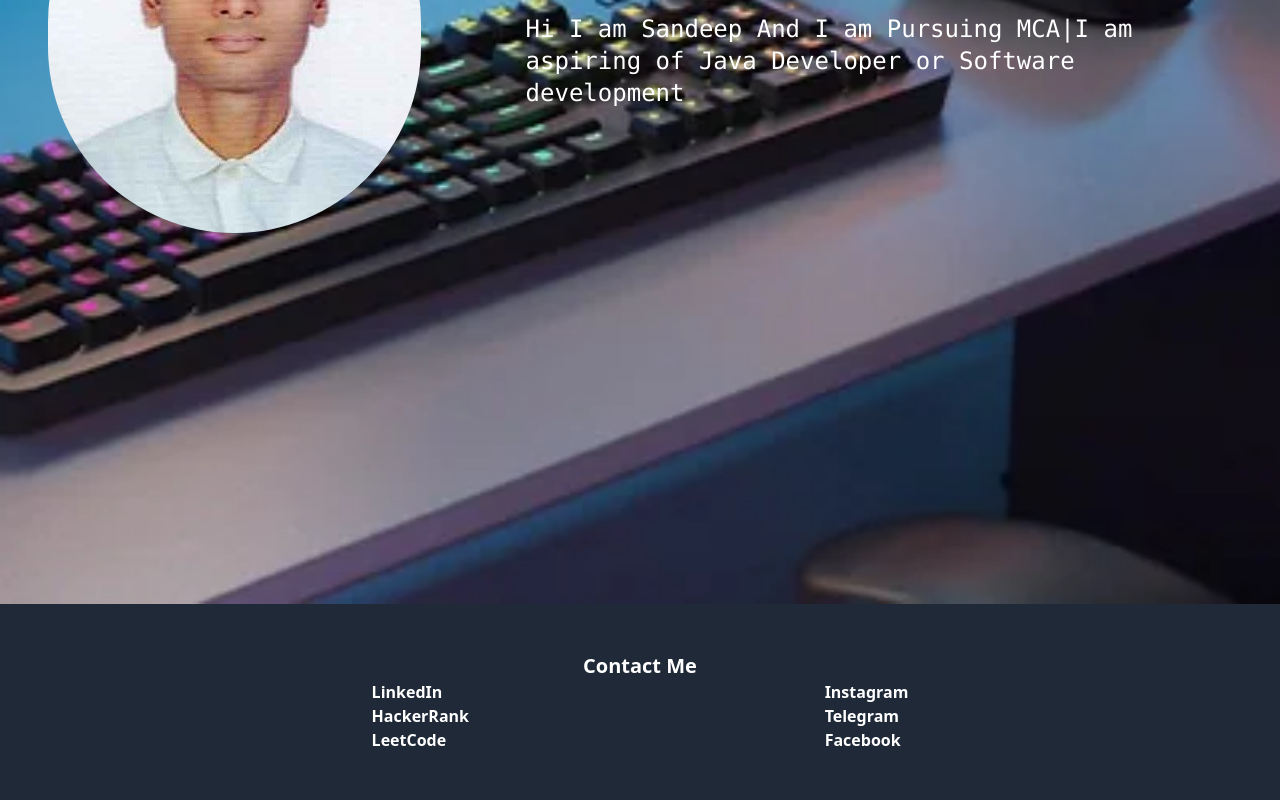
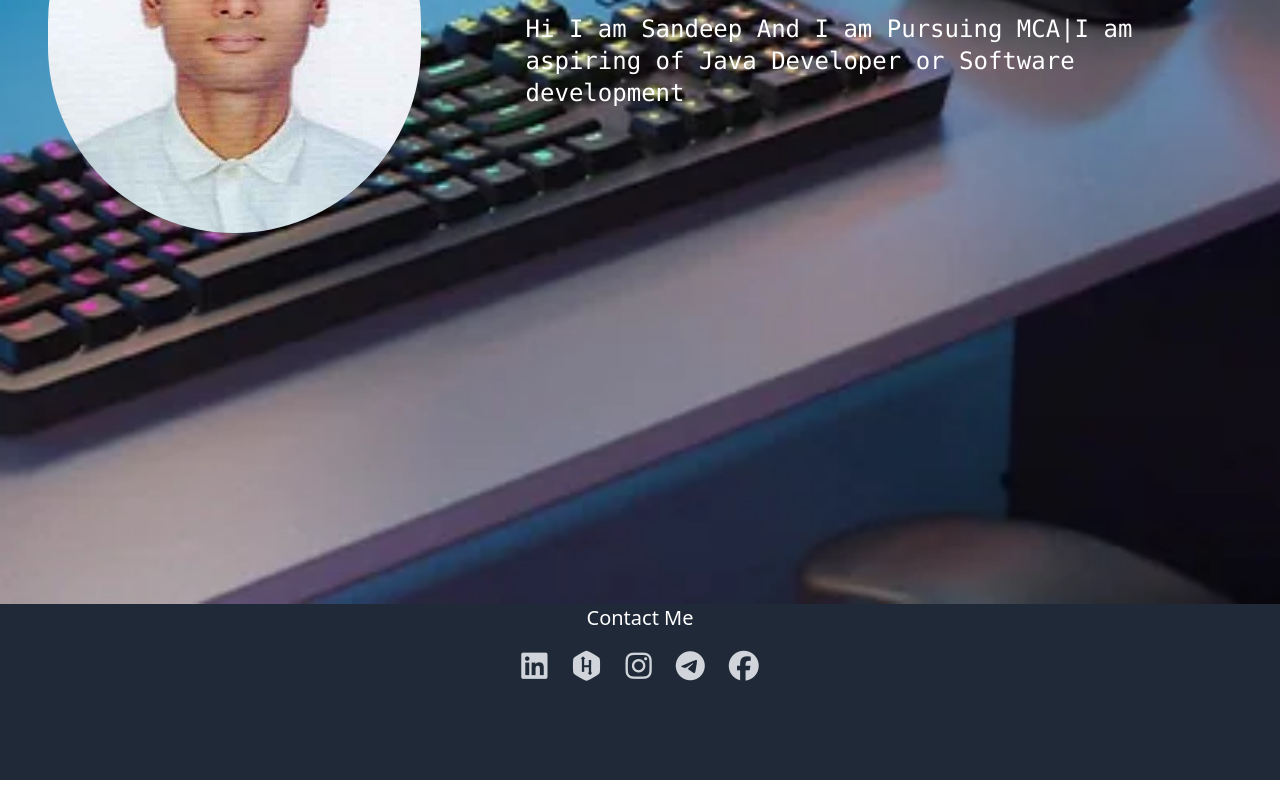
Before and after one commit to sandeep200215/ReactPortFolio, a React (Vite) app: page / in a window 1280 px wide. Shown: the part 260-1060 px from the top of the page. Built offline with nearby package versions, Linux system fonts and the light colour scheme.

Commit message:
some changes in footer file

```diff
--- a/index.html
+++ b/index.html
@@ -4,6 +4,7 @@
     <meta charset="UTF-8" />
     <link rel="icon" type="image/svg+xml" href="/portfolio.png" />
     <meta name="viewport" content="width=device-width, initial-scale=1.0" />
+    <link rel="stylesheet" href="https://cdnjs.cloudflare.com/ajax/libs/font-awesome/6.5.2/css/all.min.css" integrity="sha512-SnH5WK+bZxgPHs44uWIX+LLJAJ9/2PkPKZ5QiAj6Ta86w+fsb2TkcmfRyVX3pBnMFcV7oQPJkl9QevSCWr3W6A==" crossorigin="anonymous" referrerpolicy="no-referrer" />
     <title>Sandeep Portfolio</title>
   </head>
   <body>
--- a/package.json
+++ b/package.json
@@ -10,6 +10,7 @@
     "preview": "vite preview"
   },
   "dependencies": {
+    "@coreui/icons": "^3.0.1",
     "@fortawesome/fontawesome-svg-core": "^6.5.2",
     "@fortawesome/react-fontawesome": "^0.2.0",
     "firebase": "^10.11.1",
--- a/src/Contact.jsx
+++ b/src/Contact.jsx
@@ -5,47 +5,72 @@ import mypicture from './assets/mypicture.jpg'
 function Contact()
 {
 return (
-    <footer className="bg-gray-800 align-bottom sm:py-12">
-        <h2 className='text-white text-xl text-center font-bold'>Contact Me</h2>
-        <h3></h3>
-      <div className="container   mx-auto flex justify-evenly px-4 font-semibold">
-        {/* Left part of the footer */}
-        <div className="text-white  ">
+  <footer className="bg-gray-800  pb-24">
+       <h2 class="text-center text-white pb-4 text-xl">Contact Me</h2>
+      <div className="container mx-auto flex justify-center items-center ">
+        <div className="flex space-x-6 text-3xl">
+          <a href="https://www.linkedin.com/in/sandeepkr1506/" className="text-gray-300 hover:text-white">
+          <i class="fa-brands fa-linkedin"></i>
 
-         <ul>
-            <li>
-            <a href="https://www.linkedin.com/in/sandeepkr1506/" target='_blank' className='text-white-500 hover:underline'>LinkedIn</a>
-            </li>
-            <li>
-            <a href="https://www.hackerrank.com/profile/coder1235"  target='_blank' className='text-white-500 hover:underline'>HackerRank</a>
-            </li>
-            <li>
-            <a href="https://leetcode.com/u/sandeep1506/" target='_blank' className='text-white-500 hover:underline'>LeetCode</a>
-            </li>
+          </a>
+          <a href="https://www.hackerrank.com/profile/coder1235" className="text-gray-300 hover:text-white">
+          <i class="fa-brands fa-hackerrank"></i>
 
-         </ul>
-
-        </div>
-
-        {/* Right part of the footer */}
-        <div className="text-white">
-
-         <ul>
-
-            <li>
-            <a href="https://www.instagram.com/sandeep_sharma8670/" target='_blank' className='text-white-500 hover:underline'>Instagram</a>
-            </li>
-            <li>
-            <a href="https://telegram.me/sandeep_34ty" target='_blank' className='text-white-500 hover:underline'>Telegram</a>
-            </li>
-            <li>
-            <a href="https://www.facebook.com/profile.php?id=100054210267040" target='_blank' className='text-white-500 hover:underline'>Facebook</a>
-            </li>
-         </ul>
-
+          </a>
+          <a href="https://www.instagram.com/sandeep_sharma8670/" className="text-gray-300 hover:text-white">
+          <i class="fa-brands fa-instagram"></i>
+          </a>
+          <a href="https://telegram.me/sandeep_34ty" className="text-gray-300 hover:text-white">
+          <i class="fa-brands fa-telegram"></i>
+          </a>
+          <a href="https://www.facebook.com/profile.php?id=100054210267040" className="text-gray-300 hover:text-white">
+          <i class="fa-brands fa-facebook"></i>
+          </a>
         </div>
       </div>
     </footer>
-)
-}
+//     <footer className="bg-gray-800 align-bottom sm:py-12">
+//         <h2 className='text-white text-xl text-center font-bold'>Contact Me</h2>
+//         <h3></h3>
+//       <div className="   mx-auto    ">
+//         {/* Left part of the footer */}
+//         <div className="  text-white  ">
+
+//          <ul className='text-4xl flex '>
+//             <li className='mx-10'>
+//             <a href="https://www.linkedin.com/in/sandeepkr1506/" target='_blank' className='  text-white-500 hover:text-blue-50'><i class="fa-brands fa-linkedin"></i></a>
+//             </li>
+//             <li>
+//             <a href="https://www.hackerrank.com/profile/coder1235"  target='_blank' className='mx-10 text-white-500 hover:underline'><i class="fa-brands fa-hackerrank"></i></a>
+//             </li>
+//             <li>
+//             <a href="https://leetcode.com/u/sandeep1506/" target='_blank' className=' mx-10 text-white-500 hover:underline'><i class="cib-leetcode"></i></a>
+//             </li>
+//             <li>
+//             <a href="https://www.instagram.com/sandeep_sharma8670/" target='_blank' className='mx-10 text-white-500 hover:underline'><i class="fa-brands fa-instagram"></i></a>
+//             </li>
+//             <li>
+//             <a href="https://telegram.me/sandeep_34ty" target='_blank' className='mx-10 text-white-500 hover:underline'><i class="fa-brands fa-telegram"></i></a>
+//             </li>
+//             <li>
+//             <a href="https://www.facebook.com/profile.php?id=100054210267040" target='_blank' className='mx-10 text-white-500 hover:underline'><i class="fa-brands fa-facebook"></i></a>
+//             </li>
+
+//          </ul>
+
+//         </div>
+
+//         {/* Right part of the footer */}
+//         <div className="text-white">
+
+//          <ul>
+
+
+//          </ul>
+
+//         </div>
+//       </div>
+//     </footer>
+// )
+)}
 export default Contact;
```
Also changed, not shown: 1 other file (tests, documents, lock files or other folders).
